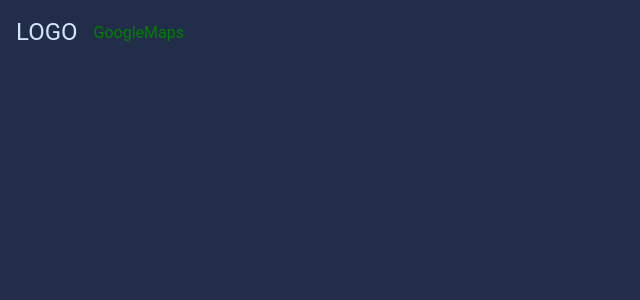
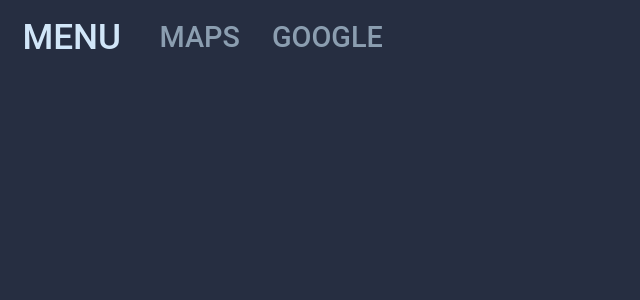
Before and after one commit to ZakGoedegebuur/GenericReactApp, a React (Create React App) app: page / in a window 1280 px wide. Shown: the top 300 px of the page, without its empty margins (0-640 px from the left). Built offline with nearby package versions, Linux system fonts and the light colour scheme.

Commit message:
Updated navbar rendering

```diff
--- a/src/components/Header.js
+++ b/src/components/Header.js
@@ -4,7 +4,7 @@ import Navbar from "./Navbar";
 export default function Header() {
     return (
         <div className="Header">
-            <p className="logo">LOGO</p>
+            <p className="logo">MENU</p>
             <Navbar/>
         </div>
     );
--- a/src/components/Navbar.js
+++ b/src/components/Navbar.js
@@ -4,7 +4,7 @@ import data from "../data/nav-elements.js"
 
 function navElement(props) {
     return (
-       <a className="nav-element" href={props.link} key={props.name}>{props.name}</a>
+       <a className="nav-element-inactive" href={props.link} key={props.name}>{props.name.toUpperCase()}</a>
     )
 }
 
--- a/src/data/nav-elements.js
+++ b/src/data/nav-elements.js
@@ -1,6 +1,6 @@
 const navData = { navElements: [
+    { name: "Maps", link: "https://www.google.co.uk/maps"},
     { name: "Google", link: "https://www.google.co.uk" },
-    { name: "Maps", link: "https://www.google.co.uk/maps"}
 ]};
 
 export default navData;
--- a/src/styles/Header.css
+++ b/src/styles/Header.css
@@ -5,13 +5,13 @@
     justify-content: left;
     width: 100%;
     min-height: 4rem;
+    font-weight: 500;
 }
 
 .Header .logo {
-    font-weight: 400;
-    font-size: 1.5rem;
+    font-size: 2.2rem;
     margin: 0rem;
-    padding: 0rem 1rem;
+    padding: 1rem 1.4rem;
 }
 
 .Header .logo:hover {
--- a/src/styles/Navbar.css
+++ b/src/styles/Navbar.css
@@ -7,7 +7,21 @@
     min-height: 4rem;
 }
 
-.Navbar .nav-element {
+.Navbar .nav-element-inactive {
     text-decoration: none;
-    color: green;
+    color: rgb(139, 158, 176);
+    font-size: 1.8rem;
+    margin: 0rem 1rem;
 }
+
+.Navbar .nav-element-inactive:hover,
+.Navbar .nav-element-active {
+    margin-top: 0.2rem;
+    color: rgb(209, 230, 248);
+    border-bottom: 0.2rem solid rgb(139, 158, 176);
+    transition: all 0.1s;
+}
+
+.Navbar .nav-element:hover {
+    cursor: pointer;
+}
--- a/src/styles/index.css
+++ b/src/styles/index.css
@@ -1,6 +1,6 @@
 body {
   color: rgb(209, 230, 248);
-  background-color: rgb(34, 46, 73);
+  background-color: rgb(38, 46, 65);
   margin: 0;
   font-weight: 400;
   font-family: 'Roboto', -apple-system, BlinkMacSystemFont, 'Segoe UI', 'Roboto', 'Oxygen',
```
